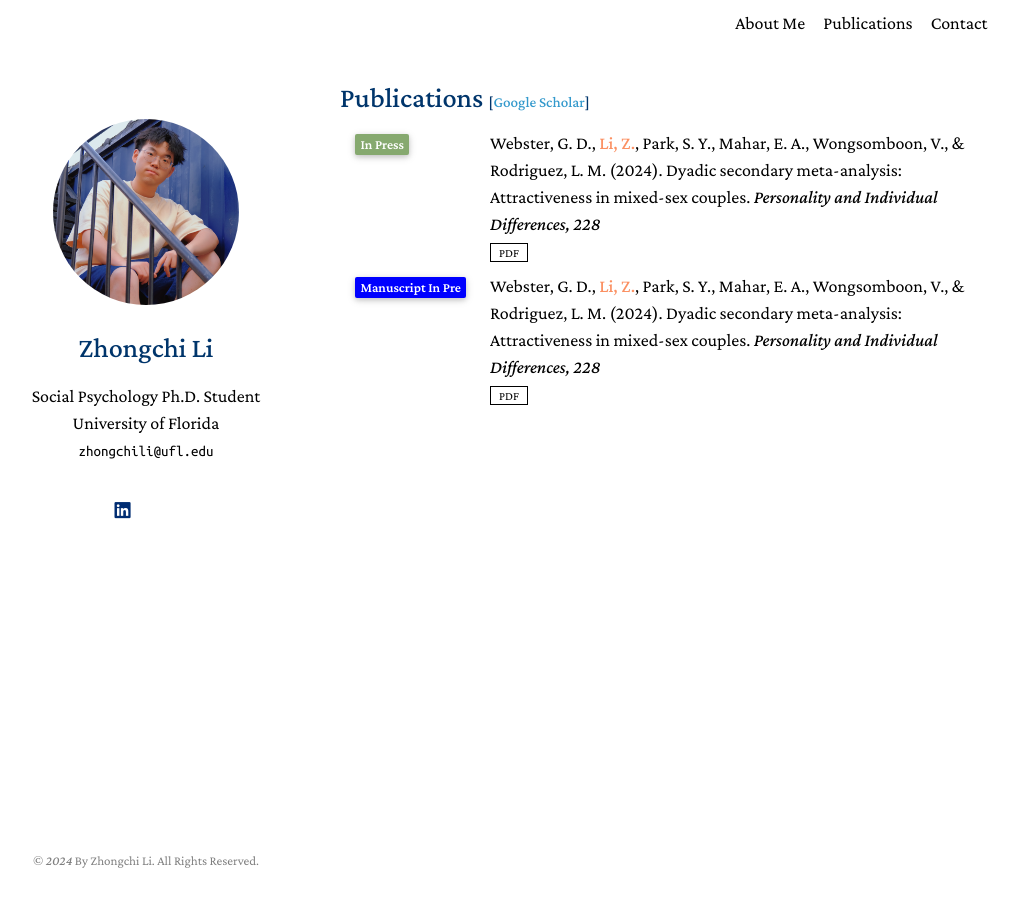
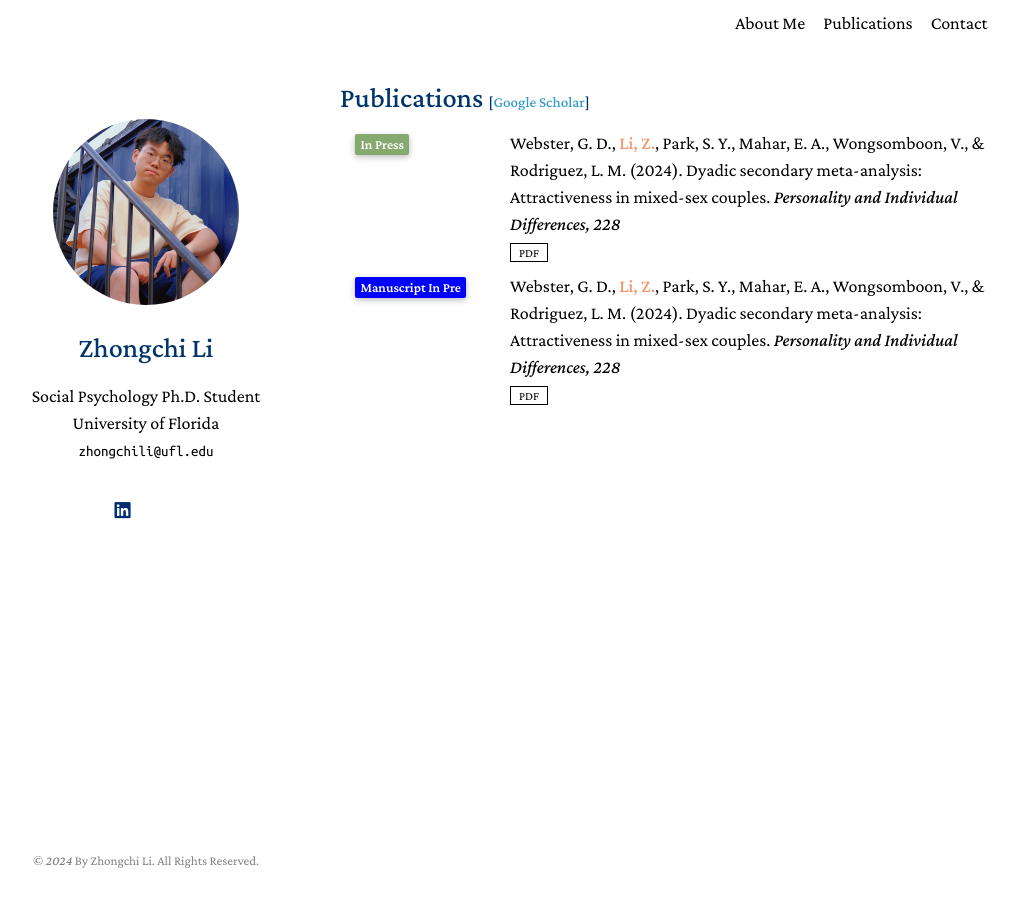
Before and after one commit to zhongchili52/zhongchili52.github.io, a Jekyll site: the page built from publicationspage.md, in a window 1280 px wide. Shown: the whole page, without its empty margins (130-1149 px from the left). Built offline with Jekyll 4.4.1, drawn with Linux system fonts in a browser that asks for light colours; nearby versions of some CDN libraries; library files that are not in the unit come from our copies; a style sheet for code colours, icons or effects is not loaded.

Commit message:
Update publications.md

```diff
--- a/_includes/publications.md
+++ b/_includes/publications.md
@@ -9,7 +9,7 @@
 {% for link in site.data.publications.main %}
 
 <li>
-<div class="pub-row" style="display: grid;grid-template-columns: 120px 1fr;gap: 15px;">
+<div class="pub-row" style="display: grid;grid-template-columns: 140px 1fr;gap: 15px;">
   <div class="col-sm-3" style="align-self: start;position: relative;padding-right: 15px;padding-left: 15px;">
       {{ link.conference_short }}
   </div>
```
